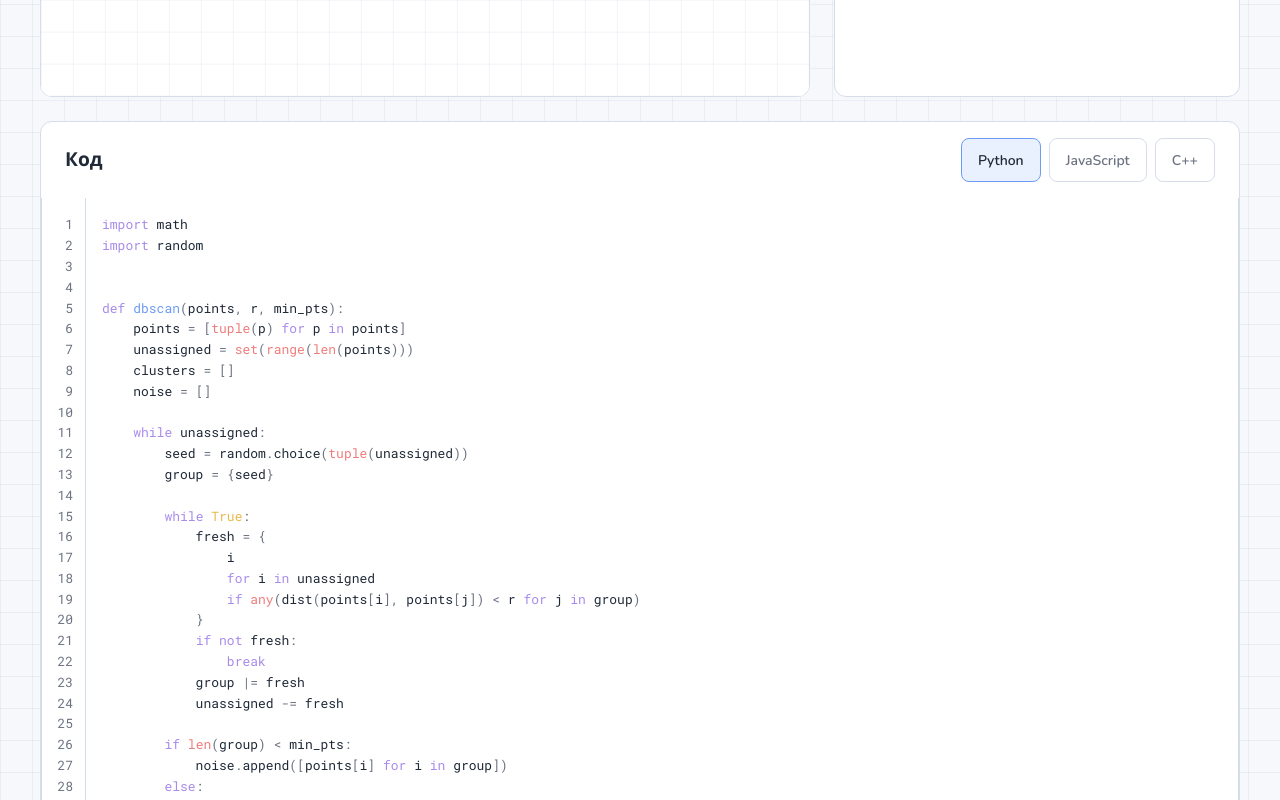
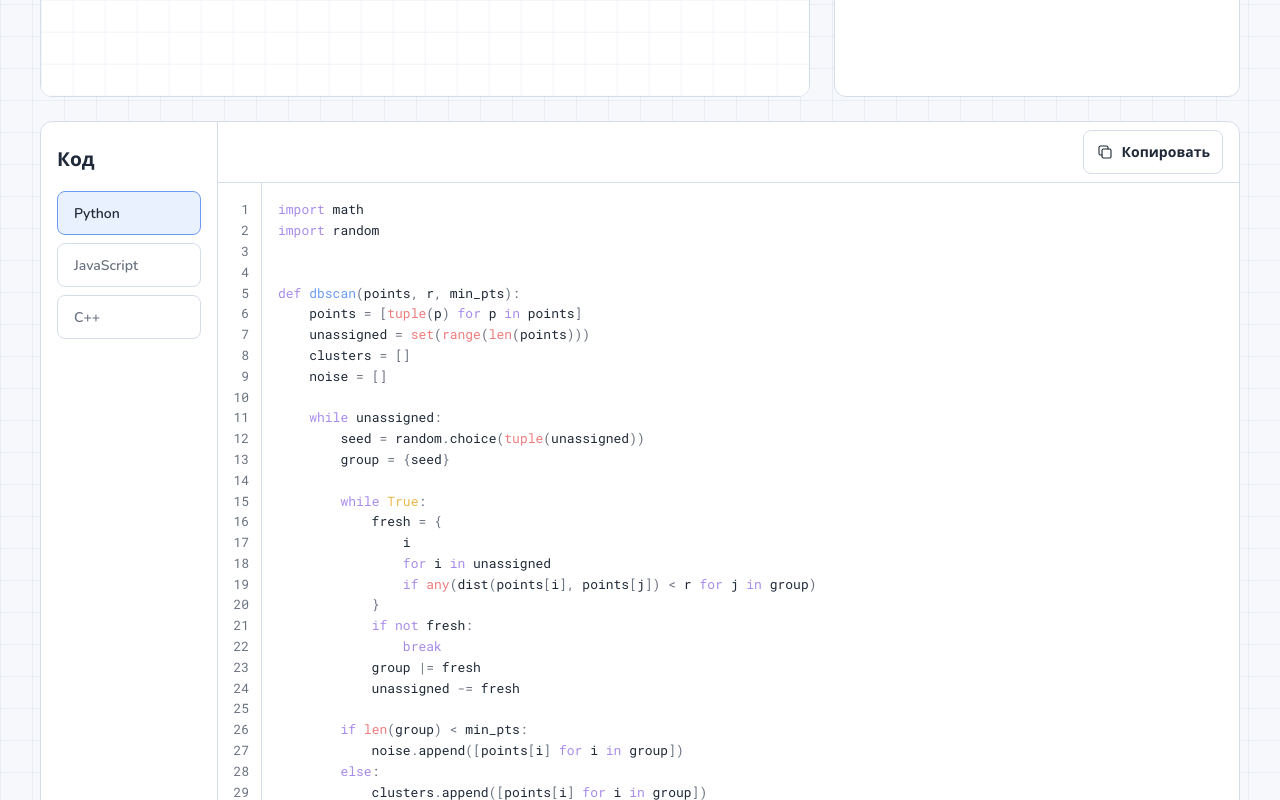
Before and after one commit to qpikzz/dbscan-visual, a React (Vite) app: page /#/visualization in a window 1280 px wide. Shown: the part 860-1660 px from the top of the page. Built offline with nearby package versions, Linux system fonts and the light colour scheme.

Commit message:
add block of code

```diff
--- a/src/components/CodeBlock.tsx
+++ b/src/components/CodeBlock.tsx
@@ -44,10 +44,20 @@ const codeTheme: PrismTheme = {
 export function CodeBlock() {
   const { t } = useLanguage()
   const [language, setLanguage] = useState<CodeLanguage>('python')
+  const [copyStatus, setCopyStatus] = useState<'idle' | 'copied' | 'failed'>('idle')
   const { transition } = useMotionSettings()
 
+  async function copyCode() {
+    try {
+      await navigator.clipboard.writeText(codeSamples[language])
+      setCopyStatus('copied')
+    } catch {
+      setCopyStatus('failed')
+    }
+  }
+
   return (
-    <section className="viz-card" aria-labelledby="code-title">
+    <section className="viz-card code-block" aria-labelledby="code-title">
       <div className="code-head">
         <h2 className="code-title" id="code-title">
           {t.codeTitle}
@@ -59,15 +69,43 @@ export function CodeBlock() {
               type="button"
               role="tab"
               aria-selected={language === lang.id}
+              aria-controls="code-panel"
               className={language === lang.id ? 'code-tab active' : 'code-tab'}
-              onClick={() => setLanguage(lang.id)}
+              id={`code-tab-${lang.id}`}
+              onClick={() => {
+                setLanguage(lang.id)
+                setCopyStatus('idle')
+              }}
             >
               {lang.label}
             </button>
           ))}
         </div>
       </div>
-      <div className="code-surface">
+      <div className="code-panel">
+        <div className="code-toolbar">
+          <span className="code-status" role="status" aria-live="polite">
+            {copyStatus === 'copied'
+              ? t.codeCopySuccess
+              : copyStatus === 'failed'
+                ? t.codeCopyFailure
+                : ''}
+          </span>
+          <button className="code-copy" type="button" onClick={copyCode}>
+            <svg aria-hidden="true" viewBox="0 0 24 24">
+              <rect x="8" y="8" width="12" height="12" rx="2" />
+              <path d="M16 8V6a2 2 0 0 0-2-2H6a2 2 0 0 0-2 2v8a2 2 0 0 0 2 2h2" />
+            </svg>
+            {t.codeCopyButton}
+          </button>
+        </div>
+        <div
+          className="code-surface"
+          id="code-panel"
+          role="tabpanel"
+          aria-labelledby={`code-tab-${language}`}
+          tabIndex={0}
+        >
           <AnimatePresence mode="wait" initial={false}>
             <motion.div
               key={language}
@@ -103,6 +141,7 @@ export function CodeBlock() {
             </motion.div>
           </AnimatePresence>
         </div>
+      </div>
     </section>
   )
 }
--- a/src/i18n/dictionaries.ts
+++ b/src/i18n/dictionaries.ts
@@ -16,6 +16,9 @@ export const ru = {
   canvasAria: 'Область визуализации',
   codeTitle: 'Код',
   codeTabsLabel: 'Язык кода',
+  codeCopyButton: 'Копировать',
+  codeCopySuccess: 'Скопировано',
+  codeCopyFailure: 'Не удалось скопировать код',
   plotsTitle: 'Сценарии',
   scenarioCircles: 'Круги',
   scenarioBlobs: 'Шарики',
@@ -67,6 +70,9 @@ export const en: Dictionary = {
   canvasAria: 'Visualization area',
   codeTitle: 'Code',
   codeTabsLabel: 'Code language',
+  codeCopyButton: 'Copy code',
+  codeCopySuccess: 'Copied',
+  codeCopyFailure: 'Could not copy code',
   plotsTitle: 'Plots',
   scenarioCircles: 'Circles',
   scenarioBlobs: 'Blobs',
--- a/src/styles/visualization.css
+++ b/src/styles/visualization.css
@@ -340,12 +340,18 @@
 
 /* ---------- Code block ---------- */
 
+.code-block {
+  display: grid;
+  grid-template-columns: minmax(0, 1fr);
+  overflow: hidden;
+}
+
 .code-head {
   display: flex;
-  align-items: center;
-  justify-content: space-between;
-  gap: var(--space-4);
-  padding: var(--space-4) var(--space-6);
+  flex-direction: column;
+  align-items: stretch;
+  gap: var(--space-3);
+  padding: var(--space-4);
 }
 
 .code-title,
@@ -358,10 +364,12 @@
 
 .code-tabs {
   display: flex;
+  flex-wrap: wrap;
   gap: var(--space-2);
 }
 
 .code-tab {
+  flex: 1 1 auto;
   min-height: 44px;
   padding: 0 var(--space-4);
   border: 1px solid var(--line);
@@ -371,6 +379,56 @@
   font-weight: 600;
   font-size: 14px;
   cursor: pointer;
+  text-align: center;
+}
+
+.code-panel {
+  display: flex;
+  min-width: 0;
+  flex-direction: column;
+  border-top: 1px solid var(--line);
+}
+
+.code-toolbar {
+  display: flex;
+  min-height: 60px;
+  align-items: center;
+  justify-content: flex-end;
+  gap: var(--space-3);
+  padding: var(--space-2) var(--space-4);
+  border-bottom: 1px solid var(--line);
+}
+
+.code-status {
+  margin-right: auto;
+  color: var(--text-muted);
+  font-size: 13px;
+}
+
+.code-copy {
+  display: inline-flex;
+  min-height: 44px;
+  align-items: center;
+  justify-content: center;
+  gap: var(--space-2);
+  padding: 0 var(--space-3);
+  border: 1px solid var(--line);
+  border-radius: var(--radius-button);
+  background: var(--surface);
+  color: var(--text);
+  font-size: 14px;
+  font-weight: 600;
+  cursor: pointer;
+}
+
+.code-copy svg {
+  width: 18px;
+  height: 18px;
+  fill: none;
+  stroke: currentColor;
+  stroke-linecap: round;
+  stroke-linejoin: round;
+  stroke-width: 1.5;
 }
 
 .code-tab.active {
@@ -380,10 +438,9 @@
 }
 
 .code-surface {
+  flex: 1 1 auto;
+  min-width: 0;
   overflow-x: auto;
-  border: 1px solid var(--line);
-  border-top: none;
-  border-radius: 0 0 var(--radius-block) var(--radius-block);
   background: var(--surface);
 }
 
@@ -415,6 +472,31 @@
 .code-lines {
   padding: var(--space-4);
   white-space: pre;
+}
+
+@media (min-width: 1024px) {
+  .code-block {
+    grid-template-columns: 176px minmax(0, 1fr);
+  }
+
+  .code-head {
+    gap: var(--space-4);
+    padding: var(--space-6) var(--space-4);
+  }
+
+  .code-tabs {
+    flex-direction: column;
+  }
+
+  .code-tab {
+    flex: 0 0 auto;
+    text-align: left;
+  }
+
+  .code-panel {
+    border-top: none;
+    border-left: 1px solid var(--line);
+  }
 }
 
 /* ---------- Plots block ---------- */
```
Lines whose indentation alone changed are shown as unchanged.
